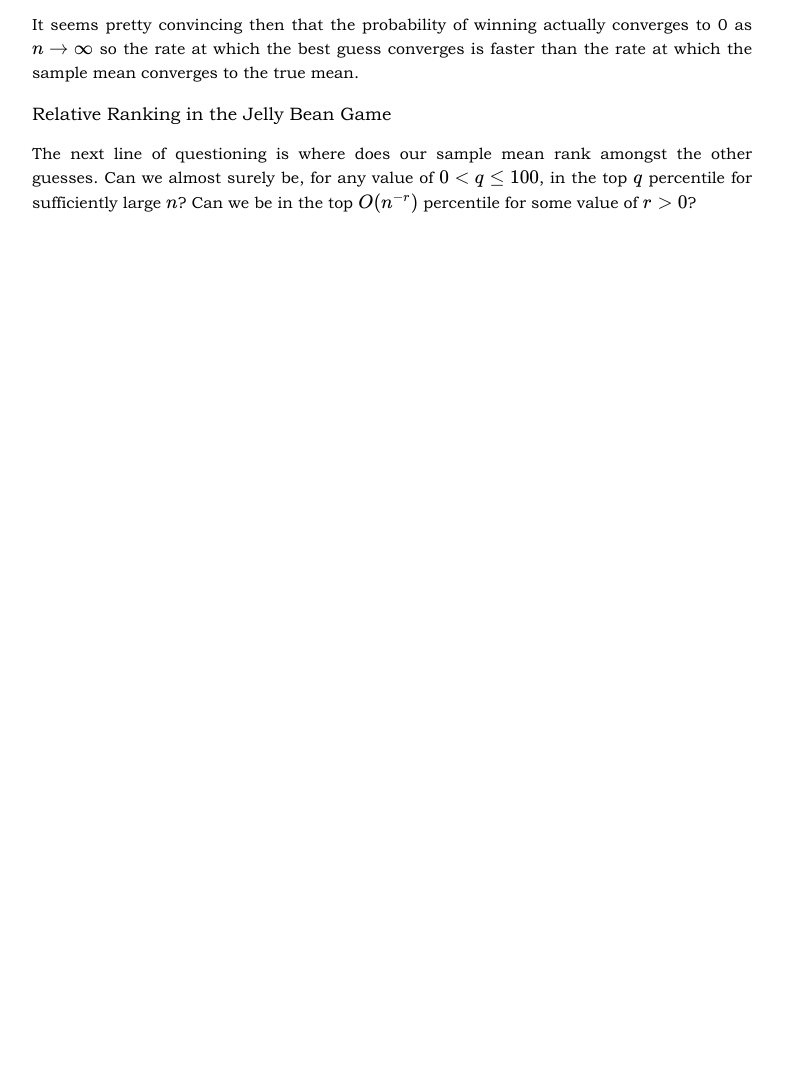
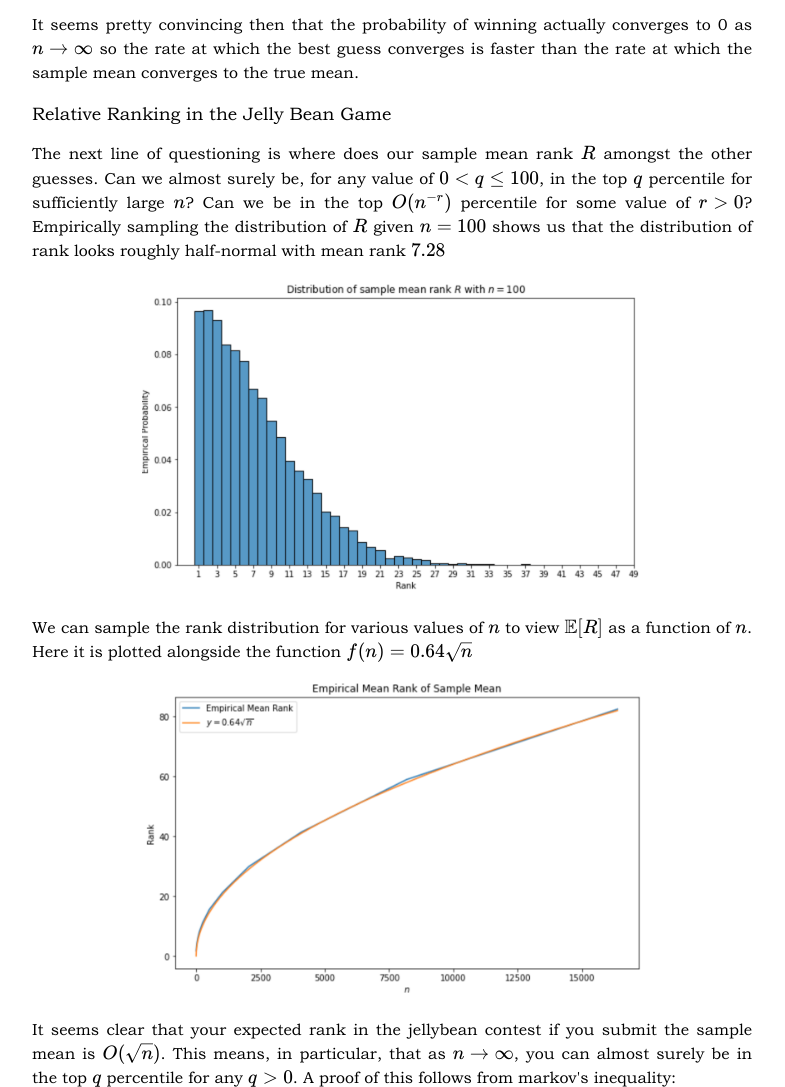
Before and after one commit to Aekus/Personal-Website, a plain HTML site: page html/blogs/blog5.html in a window 1280 px wide. Shown: the part 3537-4624 px from the top of the page, without its empty margins (248-1033 px from the left). Before the commit the page ends 3810 px from the top, so only its background shows below. Drawn offline with nearby package versions, Linux system fonts and the light colour scheme.

Commit message:
relative ranking for blog5

```diff
--- a/html/blogs/blog5.html
+++ b/html/blogs/blog5.html
@@ -141,7 +141,33 @@
       </p>
       <p class="project_subheader"> Relative Ranking in the Jelly Bean Game </p>
       <p class="text">
-      The next line of questioning is where does our sample mean rank amongst the other guesses. Can we almost surely be, for any value of $0 < q \leq 100$, in the top $q$ percentile for sufficiently large $n$? Can we be in the top $O(n^{-r})$ percentile for some value of $r > 0$?
+      The next line of questioning is where does our sample mean rank $R$ amongst the other guesses. Can we almost surely be, for any value of $0 < q \leq 100$, in the top $q$ percentile for sufficiently large $n$? Can we be in the top $O(n^{-r})$ percentile for some value of $r > 0$? Empirically sampling the distribution of $R$ given $n = 100$ shows us that the distribution of rank looks roughly half-normal with mean rank $7.28$
+      </p>
+      <div class="project_image">
+        <img id="prob_winning_gaussian_d_1" src="../../pics/blog5/rank_distribution_d_1.png"/>
+      </div>
+      <p class="text">
+      We can sample the rank distribution for various values of $n$ to view $\mathbb E[R]$ as a function of $n$. Here it is plotted alongside the function $f(n) = 0.64 \sqrt{n}$
+      </p>
+      <div class="project_image">
+        <img id="prob_winning_gaussian_d_1" src="../../pics/blog5/expected_rank_d_1.png"/>
+      </div>
+      <p class="text">
+      It seems clear that your expected rank in the jellybean contest if you submit the sample mean is $O(\sqrt{n})$. This means, in particular, that as $n \to \infty$, you can almost surely be in the top $q$ percentile for any $q > 0$. A proof of this follows from markov's inequality:
+      \[\begin{aligned}
+      \lim_{n \to \infty} \mathbb P[R \geq qn] &\leq \lim_{n \to \infty} \frac{\mathbb E[R]}{qn} \\
+      &= \lim_{n \to \infty} \frac{1}{q} O(n^{-1/2}) \\
+      &= 0
+      \end{aligned}
+      \]
+      Which implies that $\lim_{n \to \infty} \mathbb P[R \leq qn] = 1$
+      A stronger result is that for any $r < 0.5$, you can almost surely be in the top $O(n^{-r})$ percentile, the proof of which follows identically:
+      \[\begin{aligned}
+      \lim_{n \to \infty} \mathbb P[R \geq O(n^{-r})n] &\leq \lim_{n \to \infty} \frac{\mathbb E[R]}{qn} \\
+      &= \lim_{n \to \infty} \frac{1}{q} O(n^{r-1/2}) \\
+      &= 0
+      \end{aligned}
+      \]
       </p>
     </section>
 
```
Also changed, not shown: pics/blog5/expected_rank_d_1.png (added), pics/blog5/rank_distribution_d_1.png (added).
